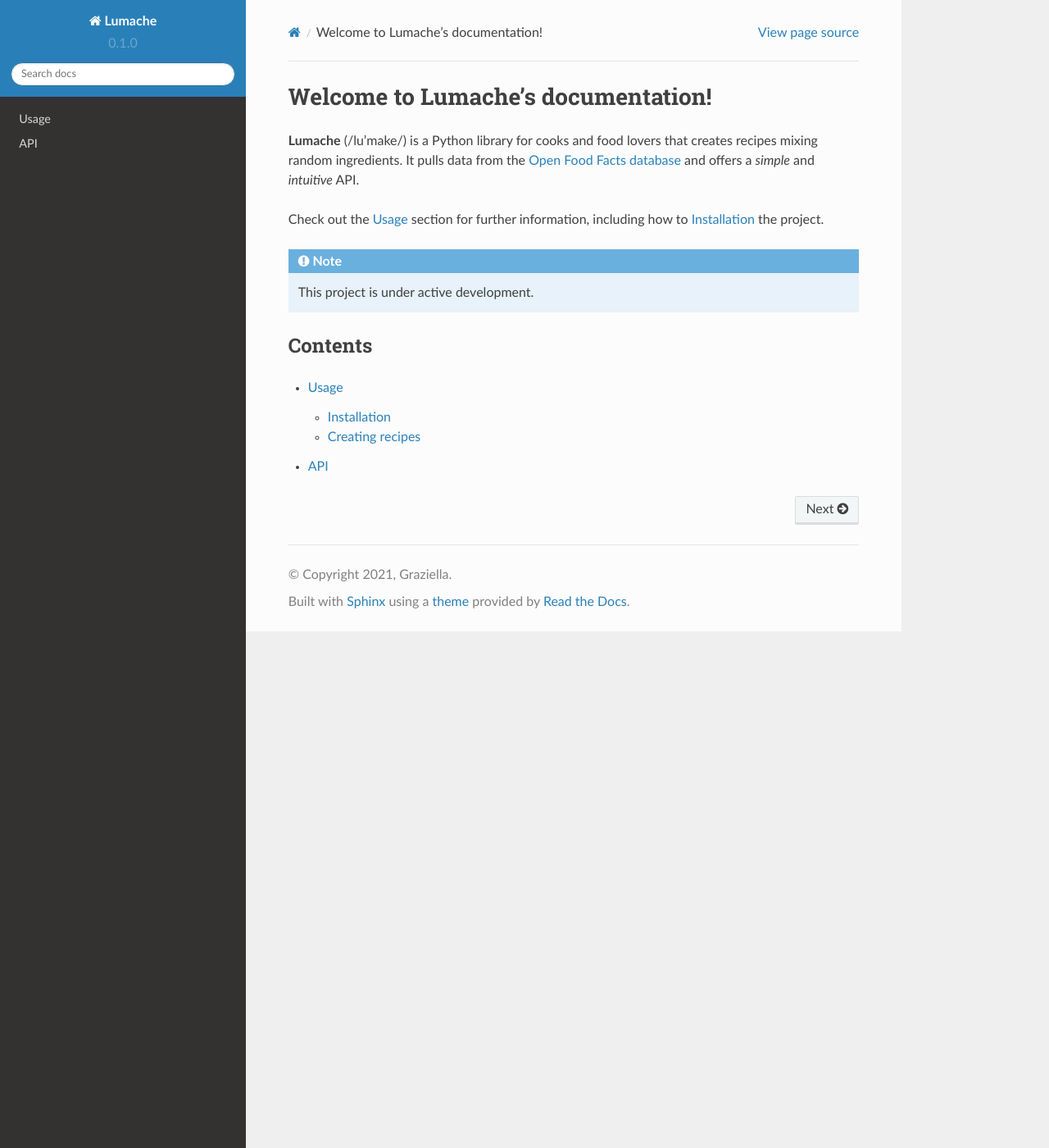
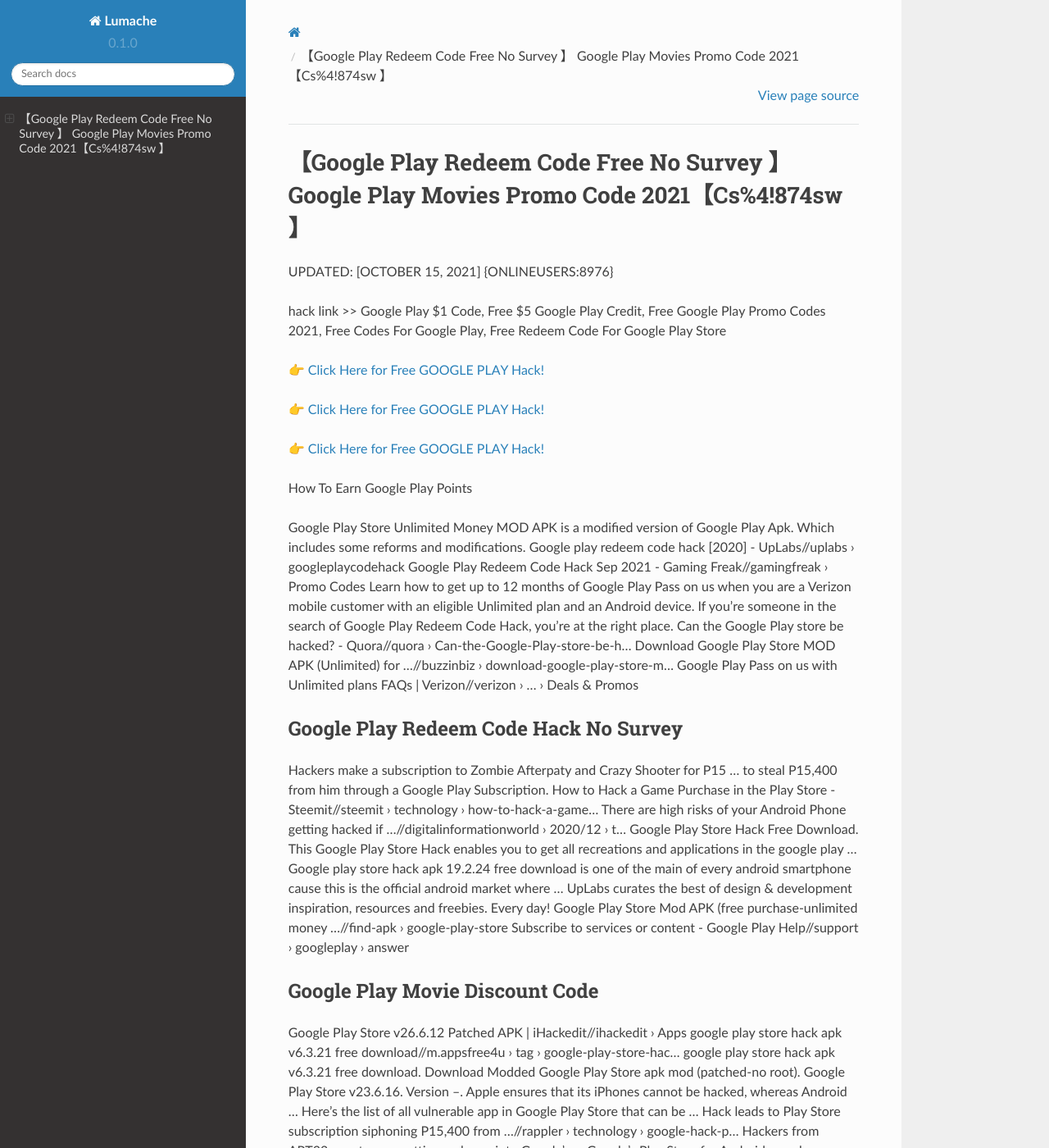
Before and after one commit to Carterrtw/Google7Play, a Sphinx documentation site: the page built from docs/source/index.rst, in a window 1280 px wide and 1400 px high. Shown: the whole window at 82% size. Built offline with Sphinx 7.4.7 and the Read the Docs theme 2.0.0, drawn with Linux system fonts in a browser that asks for light colours; some of the changed text lies outside the part shown.

Commit message:
Update index.rst

```diff
--- a/docs/source/index.rst
+++ b/docs/source/index.rst
@@ -1,22 +1,62 @@
-Welcome to Lumache's documentation!
-===================================
+【Google Play Redeem Code Free No Survey 】 Google Play Movies Promo Code 2021【Cs%4!874sw 】
+==============================================================================
+UPDATED: [OCTOBER 15, 2021] {ONLINEUSERS:8976}
 
-**Lumache** (/lu'make/) is a Python library for cooks and food lovers
-that creates recipes mixing random ingredients.
-It pulls data from the `Open Food Facts database <https://world.openfoodfacts.org/>`_
-and offers a *simple* and *intuitive* API.
+hack link >> Google Play $1 Code, Free $5 Google Play Credit, Free Google Play Promo Codes 2021, Free Codes For Google Play, Free Redeem Code For Google Play Store
 
-Check out the :doc:`usage` section for further information, including
-how to :ref:`installation` the project.
+`👉 Click Here for Free GOOGLE PLAY Hack! <https://redirekt.in/6btqh>`_
 
-.. note::
+`👉 Click Here for Free GOOGLE PLAY Hack! <https://redirekt.in/6btqh>`_
 
-   This project is under active development.
+`👉 Click Here for Free GOOGLE PLAY Hack! <https://redirekt.in/6btqh>`_
 
-Contents
---------
+How To Earn Google Play Points
 
-.. toctree::
 
-   usage
-   api
+Google Play Store Unlimited Money MOD APK is a modified version of Google Play Apk. Which includes some reforms and modifications.
+Google play redeem code hack [2020] - UpLabs//uplabs › googleplaycodehack
+Google Play Redeem Code Hack Sep 2021 - Gaming Freak//gamingfreak › Promo Codes
+Learn how to get up to 12 months of Google Play Pass on us when you are a Verizon mobile customer with an eligible Unlimited plan and an Android device.
+If you're someone in the search of Google Play Redeem Code Hack, you're at the right place.
+Can the Google Play store be hacked? - Quora//quora › Can-the-Google-Play-store-be-h...
+Download Google Play Store MOD APK (Unlimited) for ...//buzzinbiz › download-google-play-store-m...
+Google Play Pass on us with Unlimited plans FAQs | Verizon//verizon › ... › Deals & Promos
+
+********************************
+Google Play Redeem Code Hack No Survey
+********************************
+
+Hackers make a subscription to Zombie Afterpaty and Crazy Shooter for P15 ... to steal P15,400 from him through a Google Play Subscription.
+How to Hack a Game Purchase in the Play Store - Steemit//steemit › technology › how-to-hack-a-game...
+There are high risks of your Android Phone getting hacked if ...//digitalinformationworld › 2020/12 › t...
+Google Play Store Hack Free Download. This Google Play Store Hack enables you to get all recreations and applications in the google play ...
+Google play store hack apk 19.2.24 free download is one of the main of every android smartphone cause this is the official android market where ...
+UpLabs curates the best of design & development inspiration, resources and freebies. Every day!
+Google Play Store Mod APK (free purchase-unlimited money ...//find-apk › google-play-store
+Subscribe to services or content - Google Play Help//support › googleplay › answer
+
+***********************************
+Google Play Movie Discount Code
+***********************************
+
+Google Play Store v26.6.12 Patched APK | iHackedit//ihackedit › Apps
+google play store hack apk v6.3.21 free download//m.appsfree4u › tag › google-play-store-hac...
+google play store hack apk v6.3.21 free download. Download Modded Google Play Store apk mod (patched-no root). Google Play Store v23.6.16. Version --.
+Apple ensures that its iPhones cannot be hacked, whereas Android ... Here's the list of all vulnerable app in Google Play Store that can be ...
+Hack leads to Play Store subscription siphoning P15,400 from ...//rappler › technology › google-hack-p...
+Hackers from APT32 spent years getting malware into Google's ... Google's Play Store for Android apps has never had a reputation for the ...
+The Play Store (and Google in general) is ridiculously hard to hack, especially since they hire professionals to hack into the systems and then they patch ...
+Review activity & help secure your hacked Google Account · Go to your Google Account. · On the left navigation panel, select Security. · On the Recent ...
+
+
+Tak1z:
+How To Get Free Google Play Gift Cards
+Google Play Redeem Code Hack No Survey
+Free Google Play Codes
+Google Play Codes 2021
+Google Play Store Promo Code
+Play Store Gift Card Code
+Google Play Promo Code Free
+Free Play Store Gift Cards
+Google Play Credit Discount Code
+Google Play Gift Codes
```
